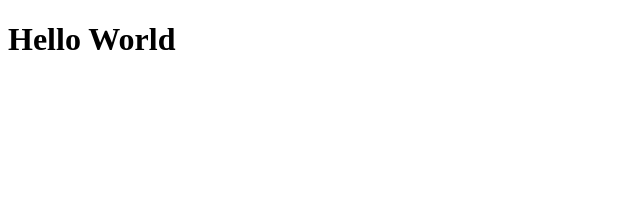
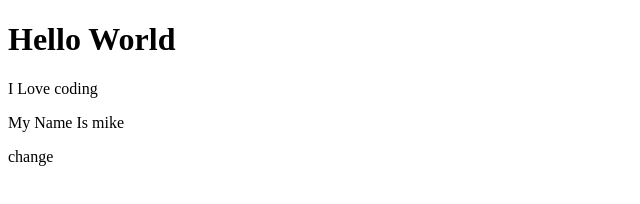
Before and after one commit to felixtrejo007/code-path-wesbite, a plain HTML site: page index.html in a window 1280 px wide. Shown: the whole page, without its empty margins (0-640 px from the left). Drawn offline with Linux system fonts and the light colour scheme.

Commit message:
new change

```diff
--- a/index.html
+++ b/index.html
@@ -9,7 +9,9 @@
 <body>
     <header>
     <h1>Hello World</h1>
-    <p></p>
+    <p> I Love coding</p>
+    <p>My Name Is mike</p>
+    <p>change</p>
     </header>
 
 </body>
```
